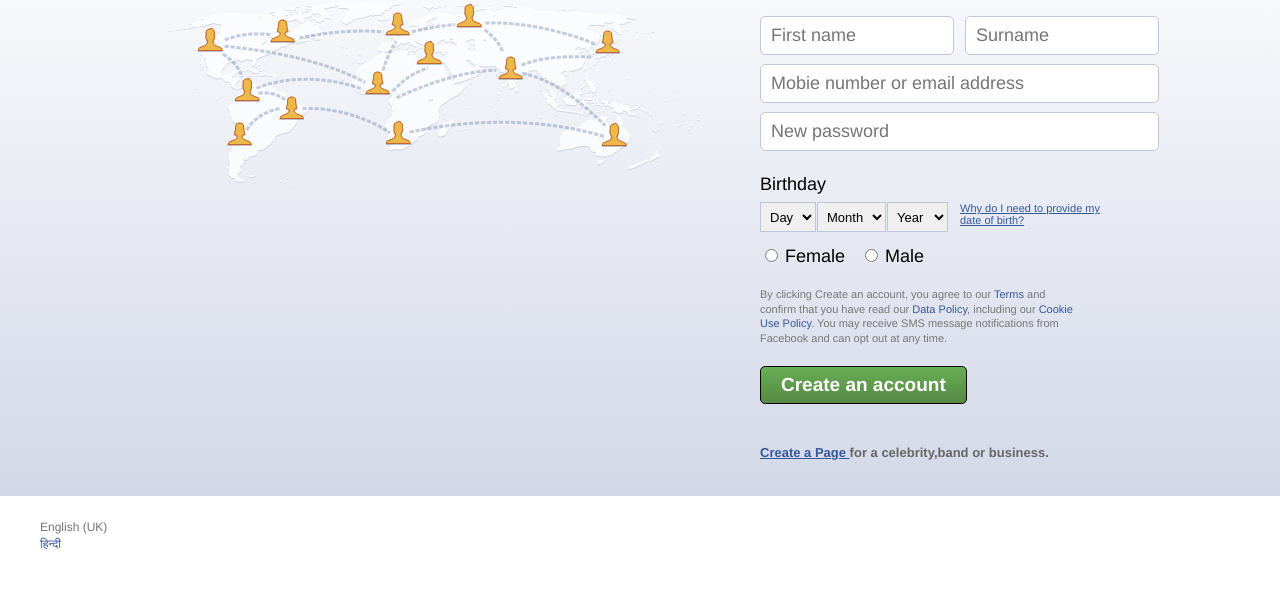
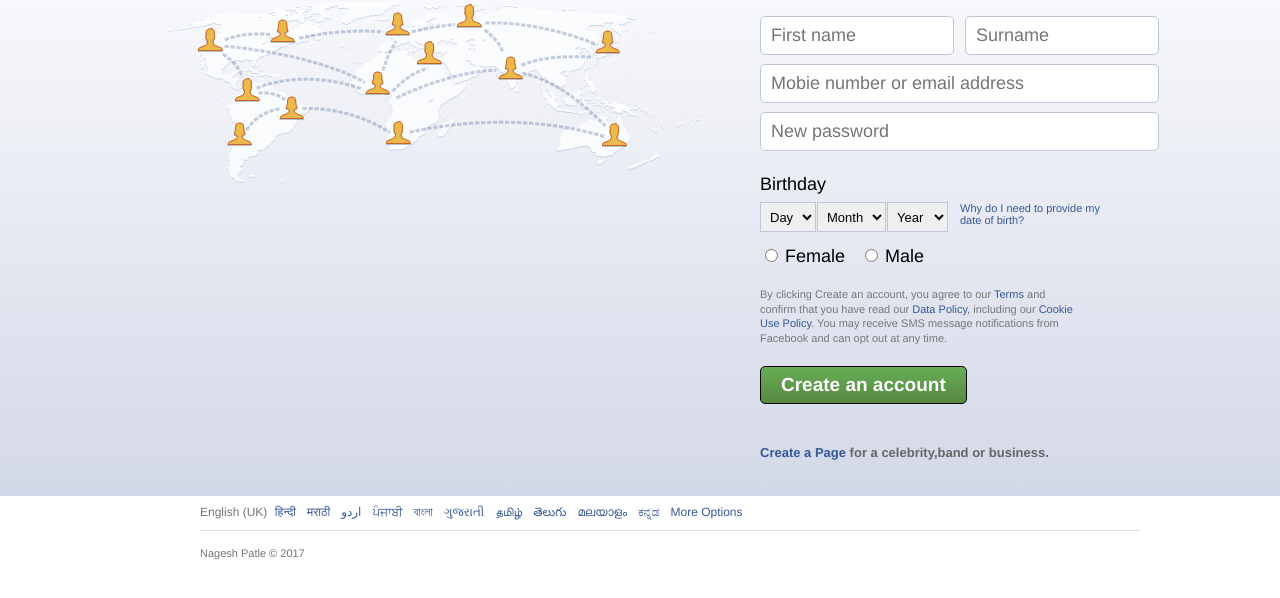
Before and after one commit to nageshpatle/sfb, a plain HTML site: page index.html in a window 1280 px wide. Shown: the part 186-784 px from the top of the page. Drawn offline with Linux system fonts and the light colour scheme.

Commit message:
Add files via upload

```diff
--- a/index.html
+++ b/index.html
@@ -25,7 +25,9 @@
 
 		 a{color:#365899;text-decoration: none;font-size: 11px;font-family:Helvetica;}
 
-		li>a{color:#365899;text-decoration: none;font-size: 12px;font-family: Helvetica;}
+		li>a{color:#365899;text-decoration: none;font-size: 12px;font-family: Helvetica;padding:3.5px;padding-top: 8px;}
+		a:hover {text-decoration: underline;}
+		li{display:inline;}
 
 	</style>
 </head>
@@ -107,7 +109,7 @@
 		<option value="2013">2013</option>
 	</select>
 
-<a style="font-size:11px;position:absolute;left:950px;top:306px;font-family: Helvetica;text-decoration: underline;margin-left: 10px;max-width: 150px;color:#365899">Why do I need to provide my date of birth?</a>
+<a style="font-size:11px;position:absolute;left:950px;top:306px;font-family: Helvetica;text-decoration: none;margin-left: 10px;max-width: 150px;color:#365899">Why do I need to provide my date of birth?</a>
 
 <input type="radio" name="gender" value="female" style="position: absolute;left:760px;top:350px;"><label style="font-size: 18px;font-family:Helvetica;position: absolute;top:350px;left:785px;">Female</label>
 
@@ -117,20 +119,32 @@
 
 <input type="button" name="submit" type="submit" value="Create an account" style="position: absolute;left:760px;top:470px;font-size: 19px;background:linear-gradient(#67ae55,#578843);font-weight: bold;border:1px solid black;color:white;border-radius: 5px;font-family: Helvetica;padding:7px 20px;">
 
-<p style="color:#666;font-size: 13px;font-family: Helvetica;font-weight:bold;position: absolute;left:760px;top:535px;line-height: 1.34" ><a style="color:#365899;font-size: 13px;font-weight: bold;text-decoration: underline;">Create a Page </a> for a celebrity,band or business.</p>
+<p style="color:#666;font-size: 13px;font-family: Helvetica;font-weight:bold;position: absolute;left:760px;top:535px;line-height: 1.34" ><a style="color:#365899;font-size: 13px;font-weight: bold;text-decoration: none;">Create a Page </a> for a celebrity,band or business.</p>
 
 </div>
 </div>
 
 
 
-<div class="footer" style="width: 980px;">
-<ul style="list-style-type: none;padding-top: 8px;display:inline-block;">
-	<li style="color:#737373;font-size: 12px;font-family: Helvetica;">English (UK)</li>
+<div class="footer" style="width: 980px;position: relative;left:160px;">
+<ul style="list-style-type: none;margin-top: 6px;">
+	<li style="color:#737373;font-size: 12px;font-family: Helvetica;;">English (UK)</li>
 	<li><a href="http://www.google.com">हिन्दी</a></li>
+	<li><a href="http://www.google.com">मराठी</a></li>
+	<li><a href="http://www.google.com">اردو</a></li>
+	<li><a href="http://www.google.com">ਪੰਜਾਬੀ</a></li>
+	<li><a href="http://www.google.com">বাংলা</a></li>
+	<li><a href="http://www.google.com">ગુજરાતી</a></li>
+	<li><a href="http://www.google.com">தமிழ்</a></li>
+	<li><a href="http://www.google.com">తెలుగు</a></li>
+	<li><a href="http://www.google.com">മലയാളം</a></li>
+	<li><a href="http://www.google.com">ಕನ್ನಡ</a></li>
+	<li><a href="http://www.google.com">More Options</a></li>
+
+	<div style="border-bottom: 1px solid #dddfe2;height: 8px;margin-bottom: 8px;"></div>
 
 </ul>
-
+	<p style="color:#737373;font-size: 11px;font-family: Helvetica;position: relative;left:40px;">Nagesh Patle © 2017</p>
 </div>
 
 
```
